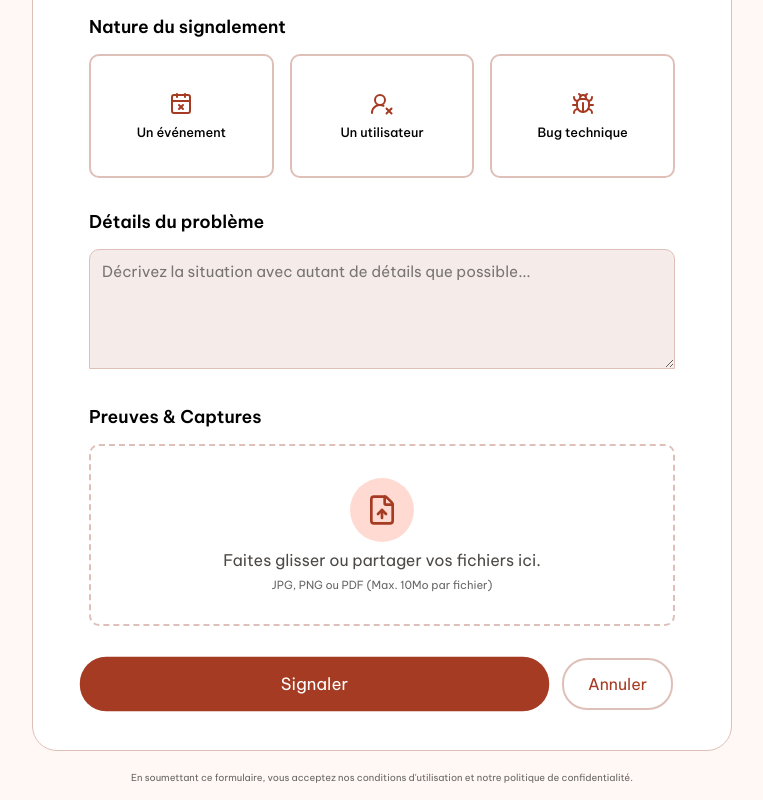
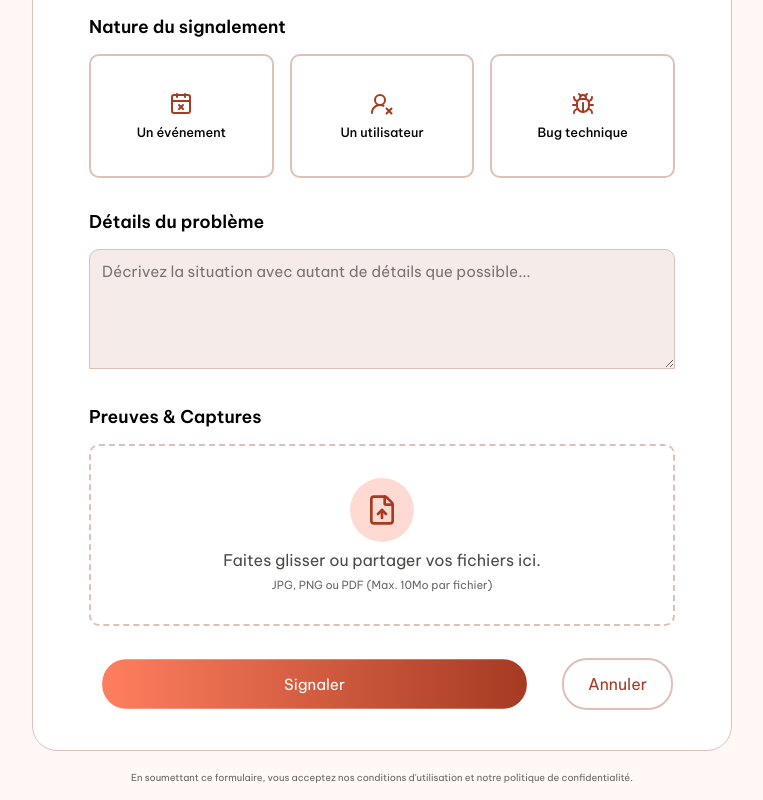
Before and after one commit to ChickenCodeSchool/Js-Team-vert-WildWlaker-P3-G3, a React (Vite) app in the folder client/: page /userreport in a window 1280 px wide. In both pictures the pointer is over the button "Signaler". Shown: the part 174-974 px from the top of the page, without its empty margins (258-1021 px from the left). Built offline with nearby package versions, Linux system fonts and the light colour scheme; a web font is replaced by a local one.

Commit message:
fix: css with new var()

```diff
--- a/client/src/pages/UserReport/UserReport.css
+++ b/client/src/pages/UserReport/UserReport.css
@@ -69,8 +69,8 @@
         cursor: pointer;
 
         &:hover {
-          background: var(--icon-color);
-          transform: scale(1.05);
+          /* background: var(--icon-color); */
+          transform: scale(0.95);
         }
       }
 
@@ -85,7 +85,7 @@
 
         &:hover {
           /* background-color: var(--bg-neutral); */
-          transform: scale(1.05);
+          transform: scale(0.95);
         }
       }
     }
```
